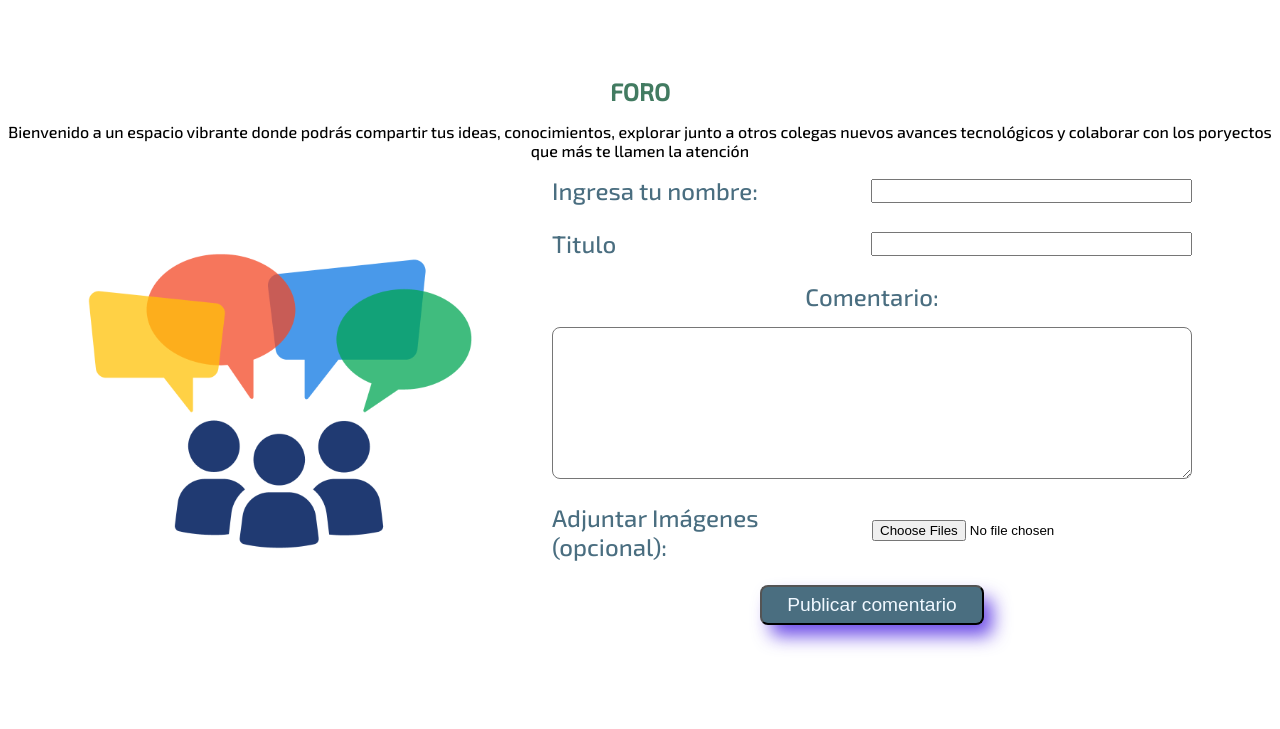
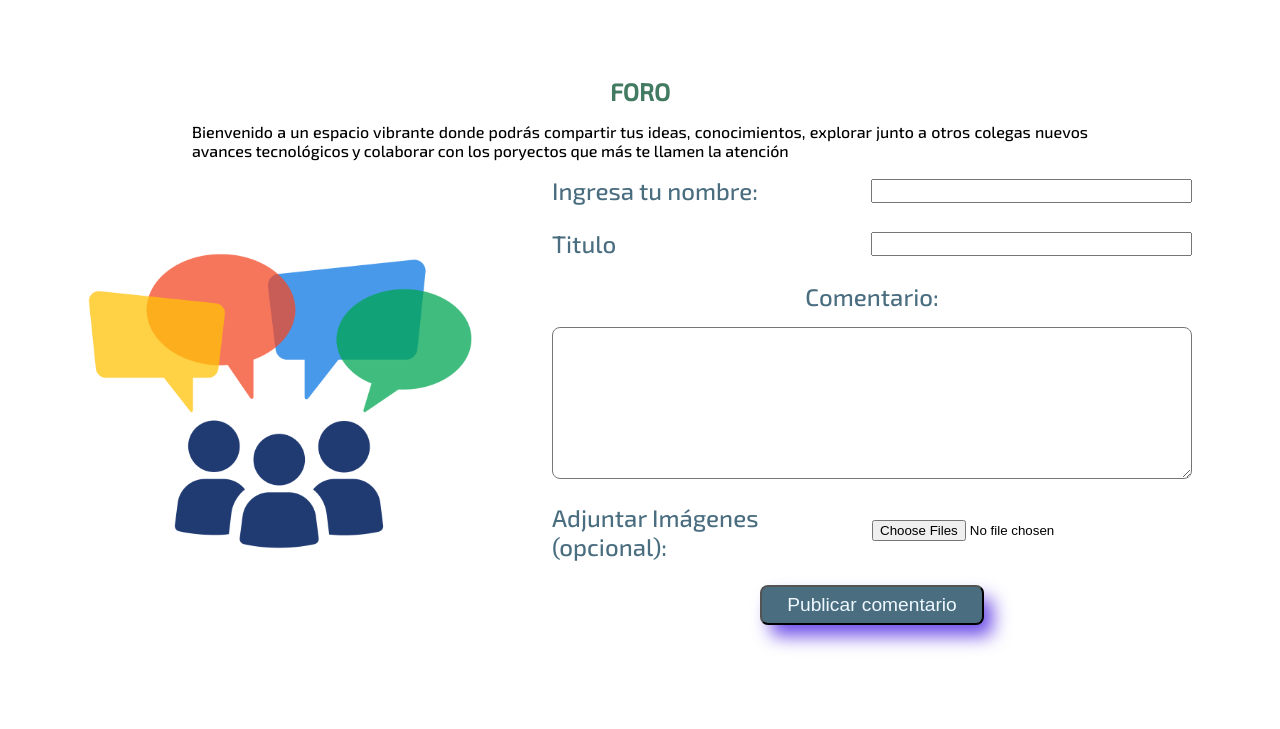
Before and after one commit to SharomBromberg/proyecto_integrador, a plain HTML site: page index.html in a window 1280 px wide. Shown: the part 2500-3229 px from the top of the page. Drawn offline with Linux system fonts and the light colour scheme.

Commit message:
corregí la estetica del parrafo en form

```diff
--- a/assets/style.css
+++ b/assets/style.css
@@ -199,7 +199,8 @@ main {
   gap: 1rem;
   margin: 0 auto;
   p {
-    text-align: center;
+    text-align: justify;
+    width: 70%;
   }
 
   img {
```
